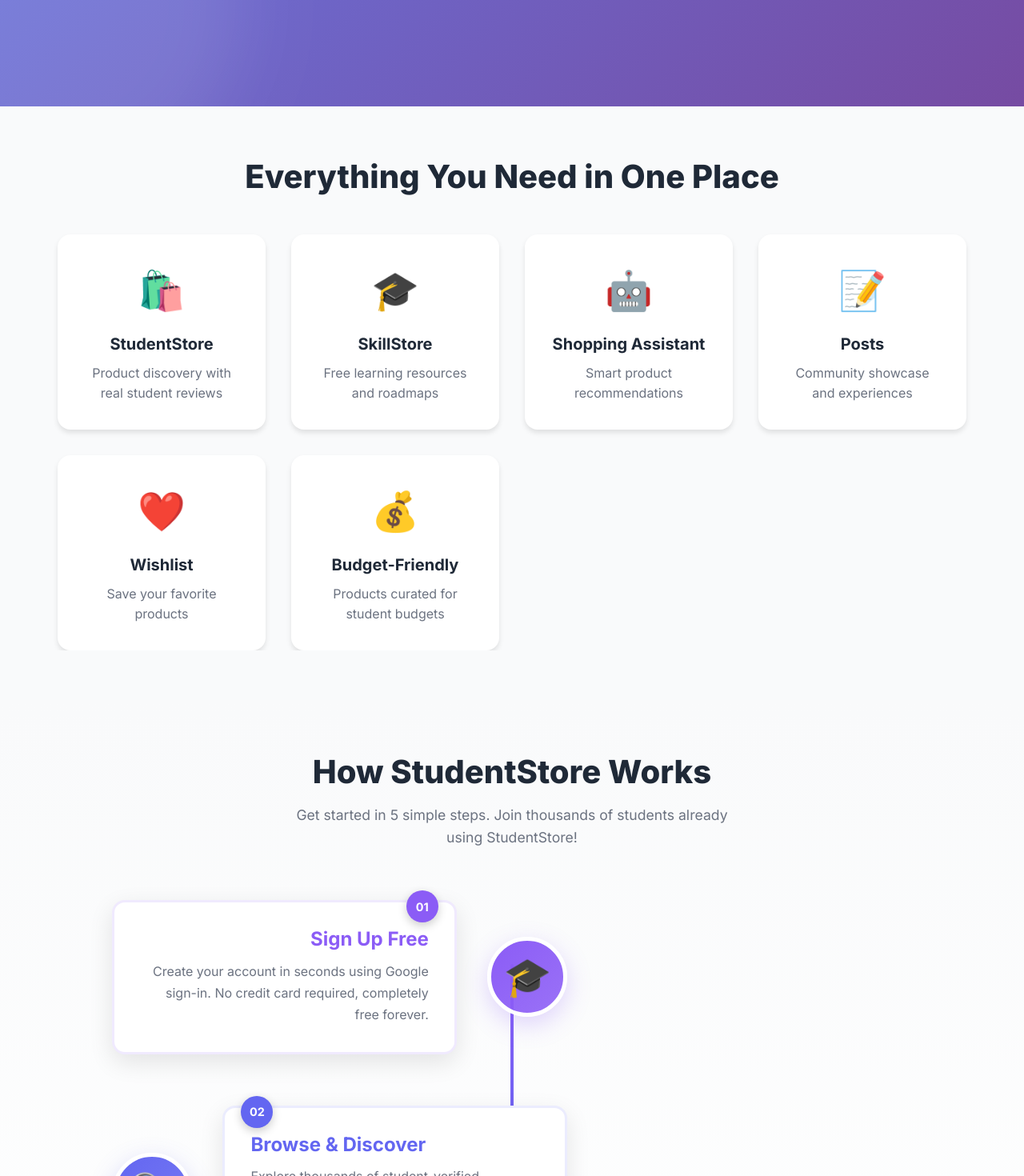
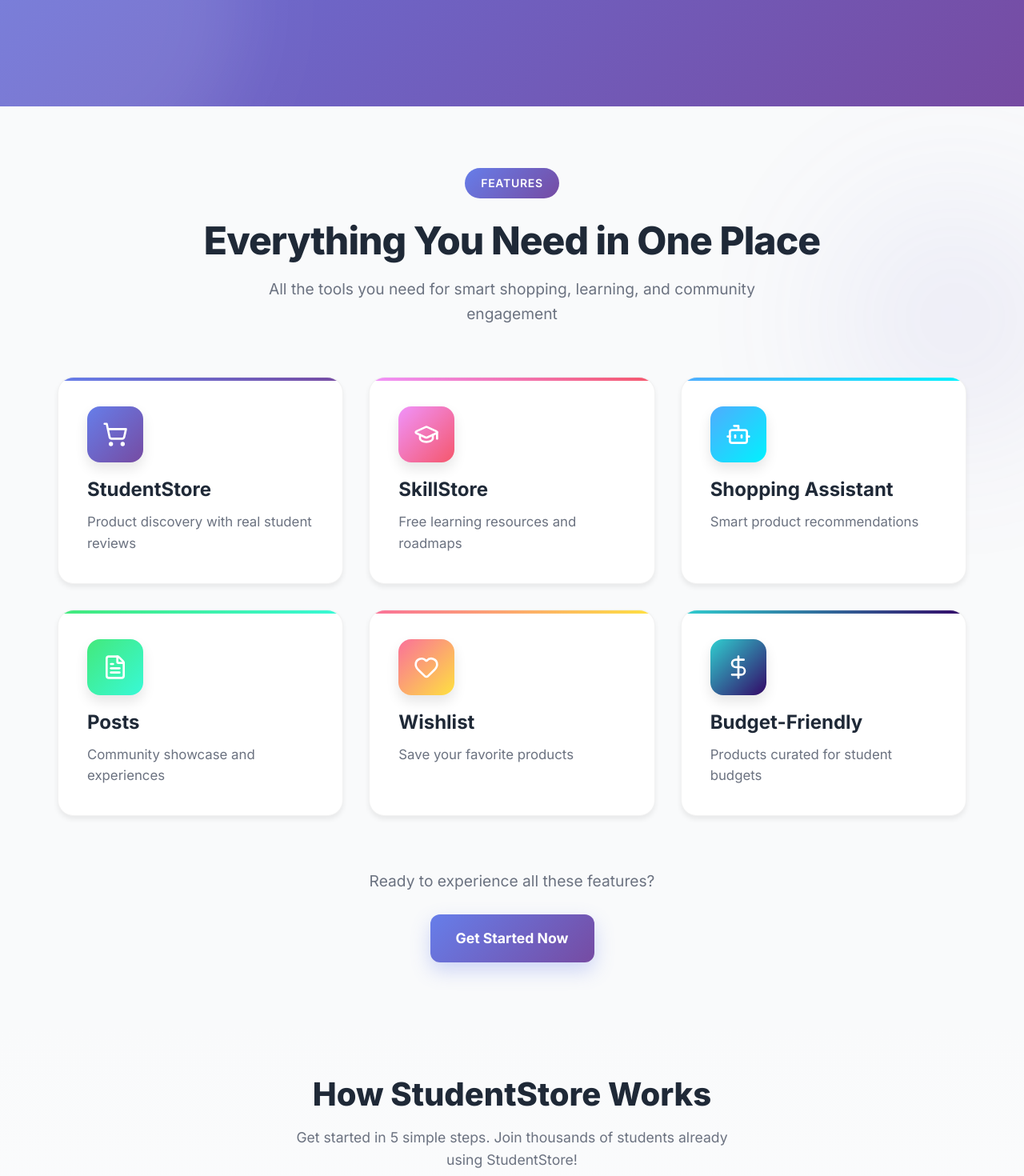
Before and after one commit to Muzeeb550/studentstore_landingpage, a React (Vite) app: page / in a window 1280 px wide. Shown: the part 660-2130 px from the top of the page at 80% size. Built offline with nearby package versions, Linux system fonts and the light colour scheme.

Commit message:
new features , downloads

```diff
--- a/package.json
+++ b/package.json
@@ -11,6 +11,7 @@
   },
   "dependencies": {
     "framer-motion": "^12.23.24",
+    "lucide-react": "^0.562.0",
     "react": "^19.2.0",
     "react-dom": "^19.2.0",
     "react-icons": "^5.5.0",
--- a/src/components/sections/Features.jsx
+++ b/src/components/sections/Features.jsx
@@ -1,5 +1,6 @@
 import React from 'react'
 import { motion } from 'framer-motion'
+import { ShoppingCart, GraduationCap, Bot, FileText, Heart, DollarSign } from 'lucide-react'
 
 function Features() {
   const staggerContainer = {
@@ -7,7 +8,7 @@
     visible: {
       opacity: 1,
       transition: {
-        staggerChildren: 0.2
+        staggerChildren: 0.15
       }
     }
   }
@@ -18,40 +19,122 @@
   }
 
   const features = [
-    { icon: '🛍️', title: 'StudentStore', desc: 'Product discovery with real student reviews' },
-    { icon: '🎓', title: 'SkillStore', desc: 'Free learning resources and roadmaps' },
-    { icon: '🤖', title: 'Shopping Assistant', desc: 'Smart product recommendations' },
-    { icon: '📝', title: 'Posts', desc: 'Community showcase and experiences' },
-    { icon: '❤️', title: 'Wishlist', desc: 'Save your favorite products' },
-    { icon: '💰', title: 'Budget-Friendly', desc: 'Products curated for student budgets' }
+    {
+      icon: ShoppingCart,
+      title: 'StudentStore',
+      desc: 'Product discovery with real student reviews',
+      gradient: 'linear-gradient(135deg, #667eea 0%, #764ba2 100%)'
+    },
+    {
+      icon: GraduationCap,
+      title: 'SkillStore',
+      desc: 'Free learning resources and roadmaps',
+      gradient: 'linear-gradient(135deg, #f093fb 0%, #f5576c 100%)'
+    },
+    {
+      icon: Bot,
+      title: 'Shopping Assistant',
+      desc: 'Smart product recommendations',
+      gradient: 'linear-gradient(135deg, #4facfe 0%, #00f2fe 100%)'
+    },
+    {
+      icon: FileText,
+      title: 'Posts',
+      desc: 'Community showcase and experiences',
+      gradient: 'linear-gradient(135deg, #43e97b 0%, #38f9d7 100%)'
+    },
+    {
+      icon: Heart,
+      title: 'Wishlist',
+      desc: 'Save your favorite products',
+      gradient: 'linear-gradient(135deg, #fa709a 0%, #fee140 100%)'
+    },
+    {
+      icon: DollarSign,
+      title: 'Budget-Friendly',
+      desc: 'Products curated for student budgets',
+      gradient: 'linear-gradient(135deg, #30cfd0 0%, #330867 100%)'
+    }
   ]
 
   return (
     <section id="features" style={{
-      padding: 'clamp(2.5rem, 5vw, 4rem) 0',
-      background: '#F9FAFB'
+      padding: 'clamp(3rem, 6vw, 5rem) 0',
+      background: '#F9FAFB',
+      position: 'relative',
+      overflow: 'hidden'
     }}>
-      <div className="container" style={{
+      {/* Decorative background */}
+      <div style={{
+        position: 'absolute',
+        top: '10%',
+        right: '-5%',
+        width: '300px',
+        height: '300px',
+        background: 'linear-gradient(135deg, #667eea 0%, #764ba2 100%)',
+        borderRadius: '50%',
+        filter: 'blur(100px)',
+        opacity: 0.1,
+        pointerEvents: 'none'
+      }} />
+
+      <div style={{
         maxWidth: '1200px',
         margin: '0 auto',
         padding: '0 clamp(1rem, 3vw, 2rem)'
       }}>
-        <motion.h2
-          className="text-center"
-          style={{
-            marginBottom: 'clamp(2rem, 4vw, 3rem)',
-            fontSize: 'clamp(1.75rem, 4vw, 2.5rem)',
-            fontWeight: '800',
-            color: '#1F2937',
-            padding: '0 1rem'
-          }}
+        <motion.div
           initial={{ opacity: 0, y: 30 }}
           whileInView={{ opacity: 1, y: 0 }}
           viewport={{ once: true }}
           transition={{ duration: 0.6 }}
+          style={{
+            textAlign: 'center',
+            marginBottom: 'clamp(2.5rem, 5vw, 4rem)'
+          }}
         >
+          <motion.span
+            initial={{ opacity: 0, scale: 0.8 }}
+            whileInView={{ opacity: 1, scale: 1 }}
+            viewport={{ once: true }}
+            transition={{ duration: 0.5 }}
+            style={{
+              display: 'inline-block',
+              padding: '0.5rem 1.25rem',
+              background: 'linear-gradient(135deg, #667eea 0%, #764ba2 100%)',
+              color: 'white',
+              borderRadius: '2rem',
+              fontSize: '0.875rem',
+              fontWeight: '600',
+              marginBottom: '1.5rem',
+              textTransform: 'uppercase',
+              letterSpacing: '0.05em'
+            }}
+          >
+            Features
+          </motion.span>
+
+          <h2 style={{
+            marginBottom: '1rem',
+            fontSize: 'clamp(2rem, 5vw, 3rem)',
+            fontWeight: '800',
+            color: '#1F2937',
+            lineHeight: '1.2',
+            letterSpacing: '-0.02em'
+          }}>
             Everything You Need in One Place
-        </motion.h2>
+          </h2>
+
+          <p style={{
+            fontSize: 'clamp(1rem, 2.5vw, 1.2rem)',
+            color: '#6B7280',
+            maxWidth: '700px',
+            margin: '0 auto',
+            lineHeight: '1.6'
+          }}>
+            All the tools you need for smart shopping, learning, and community engagement
+          </p>
+        </motion.div>
 
         <motion.div
           variants={staggerContainer}
@@ -60,58 +143,65 @@
           viewport={{ once: true, margin: "-100px" }}
           style={{
             display: 'grid',
-            gridTemplateColumns: 'repeat(auto-fit, minmax(min(100%, 260px), 1fr))',
-            gap: 'clamp(1.25rem, 3vw, 2rem)'
+            gridTemplateColumns: 'repeat(auto-fit, minmax(min(100%, 280px), 1fr))',
+            gap: 'clamp(1.5rem, 3vw, 2rem)'
           }}
         >
-          {features.map((feature, index) => (
+          {features.map((feature, index) => {
+            const Icon = feature.icon
+            return (
               <motion.div
                 key={index}
                 variants={scaleIn}
                 whileHover={{
                   y: -10,
-                boxShadow: '0 20px 40px rgba(0, 0, 0, 0.15)'
+                  boxShadow: '0 25px 50px rgba(0, 0, 0, 0.15)'
                 }}
                 whileTap={{ scale: 0.98 }}
                 transition={{ duration: 0.3 }}
                 style={{
                   background: 'white',
-                padding: 'clamp(1.5rem, 3vw, 2rem)',
-                borderRadius: '1rem',
-                textAlign: 'center',
-                boxShadow: '0 4px 6px rgba(0, 0, 0, 0.1)',
+                  padding: 'clamp(1.75rem, 3vw, 2.25rem)',
+                  borderRadius: '1.25rem',
+                  boxShadow: '0 4px 6px rgba(0, 0, 0, 0.07)',
                   cursor: 'pointer',
                   position: 'relative',
-                overflow: 'hidden'
+                  overflow: 'hidden',
+                  border: '1px solid rgba(0, 0, 0, 0.05)'
                 }}
               >
-              {/* Gradient hover effect */}
+                {/* Gradient accent */}
                 <div style={{
                   position: 'absolute',
                   top: 0,
                   left: 0,
                   right: 0,
                   height: '4px',
-                background: 'linear-gradient(135deg, #667eea 0%, #764ba2 100%)',
-                opacity: 0,
-                transition: 'opacity 0.3s'
-              }} className="feature-top-border" />
+                  background: feature.gradient
+                }} />
 
+                {/* Icon container */}
                 <motion.div
+                  whileHover={{ scale: 1.1, rotate: 5 }}
+                  transition={{ duration: 0.3 }}
                   style={{
-                  fontSize: 'clamp(2.5rem, 5vw, 3rem)',
-                  marginBottom: 'clamp(0.75rem, 2vw, 1rem)',
-                  userSelect: 'none'
+                    width: 'clamp(60px, 10vw, 70px)',
+                    height: 'clamp(60px, 10vw, 70px)',
+                    borderRadius: '1rem',
+                    background: feature.gradient,
+                    display: 'flex',
+                    alignItems: 'center',
+                    justifyContent: 'center',
+                    marginBottom: '1.25rem',
+                    boxShadow: '0 8px 16px rgba(0, 0, 0, 0.1)'
                   }}
-                whileHover={{ scale: 1.2, rotate: 10 }}
-                transition={{ duration: 0.3 }}
                 >
-                {feature.icon}
+                  <Icon size={32} color="white" strokeWidth={2} />
                 </motion.div>
 
                 <h3 style={{
-                marginBottom: 'clamp(0.5rem, 1vw, 0.75rem)',
-                fontSize: 'clamp(1.1rem, 2.5vw, 1.25rem)',
+                  marginBottom: '0.75rem',
+                  fontSize: 'clamp(1.25rem, 2.5vw, 1.5rem)',
                   fontWeight: '700',
                   color: '#1F2937'
                 }}>
@@ -120,67 +210,80 @@
 
                 <p style={{
                   color: '#6B7280',
-                fontSize: 'clamp(0.9rem, 2vw, 1rem)',
+                  fontSize: 'clamp(0.95rem, 2vw, 1.05rem)',
                   lineHeight: '1.6',
                   margin: 0
                 }}>
                   {feature.desc}
                 </p>
               </motion.div>
-          ))}
+            )
+          })}
+        </motion.div>
+
+        {/* Bottom CTA */}
+        <motion.div
+          initial={{ opacity: 0, y: 30 }}
+          whileInView={{ opacity: 1, y: 0 }}
+          viewport={{ once: true }}
+          transition={{ duration: 0.6, delay: 0.4 }}
+          style={{
+            marginTop: 'clamp(3rem, 6vw, 4rem)',
+            textAlign: 'center'
+          }}
+        >
+          <p style={{
+            fontSize: 'clamp(1rem, 2.5vw, 1.2rem)',
+            color: '#6B7280',
+            marginBottom: '1.5rem'
+          }}>
+            Ready to experience all these features?
+          </p>
+          <motion.a
+            href="#download"
+            whileHover={{ scale: 1.05, y: -3 }}
+            whileTap={{ scale: 0.95 }}
+            style={{
+              display: 'inline-flex',
+              alignItems: 'center',
+              gap: '0.75rem',
+              padding: 'clamp(0.875rem, 2vw, 1rem) clamp(1.75rem, 3vw, 2rem)',
+              background: 'linear-gradient(135deg, #667eea 0%, #764ba2 100%)',
+              color: 'white',
+              borderRadius: '0.75rem',
+              fontWeight: '700',
+              fontSize: 'clamp(1rem, 2vw, 1.1rem)',
+              textDecoration: 'none',
+              boxShadow: '0 10px 25px rgba(102, 126, 234, 0.3)',
+              border: 'none'
+            }}
+          >
+            Get Started Now
+          </motion.a>
         </motion.div>
       </div>
 
       <style>{`
-        .text-center {
-          text-align: center;
-        }
-
-        .container {
-          width: 100%;
-        }
-
-        /* Show gradient on hover */
-        .feature-top-border {
-          opacity: 0;
-          transition: opacity 0.3s ease;
-        }
-
-        .feature-card:hover .feature-top-border {
-          opacity: 1;
-        }
-
-        /* Grid optimization for different screens */
-        @media (max-width: 1024px) {
-          .container > div {
-            grid-template-columns: repeat(auto-fit, minmax(240px, 1fr)) !important;
+        @media (max-width: 768px) {
+          section > div > div:nth-of-type(2) {
+            grid-template-columns: repeat(auto-fit, minmax(min(100%, 260px), 1fr)) !important;
           }
         }
 
-        @media (max-width: 768px) {
-          .container > div {
-            grid-template-columns: repeat(auto-fit, minmax(220px, 1fr)) !important;
+        @media (max-width: 640px) {
+          section {
+            padding: 2.5rem 0 !important;
+          }
+
+          section > div > div:nth-of-type(2) {
+            grid-template-columns: 1fr !important;
             gap: 1.25rem !important;
           }
         }
 
-        @media (max-width: 640px) {
-          .container > div {
-            grid-template-columns: 1fr !important;
-            gap: 1rem !important;
-          }
-        }
-
         @media (max-width: 480px) {
-          .container {
+          section > div {
             padding: 0 1rem !important;
-          }
-        }
-
-        /* Prevent icon selection on mobile */
-        @media (max-width: 768px) {
-          .container > div > div {
-            -webkit-tap-highlight-color: transparent;
           }
         }
       `}</style>
```
Also changed, not shown: src/components/sections/Download.jsx (+245 -103 lines), 1 other file (tests, documents, lock files or other folders). Lines whose indentation alone changed are shown as unchanged.
